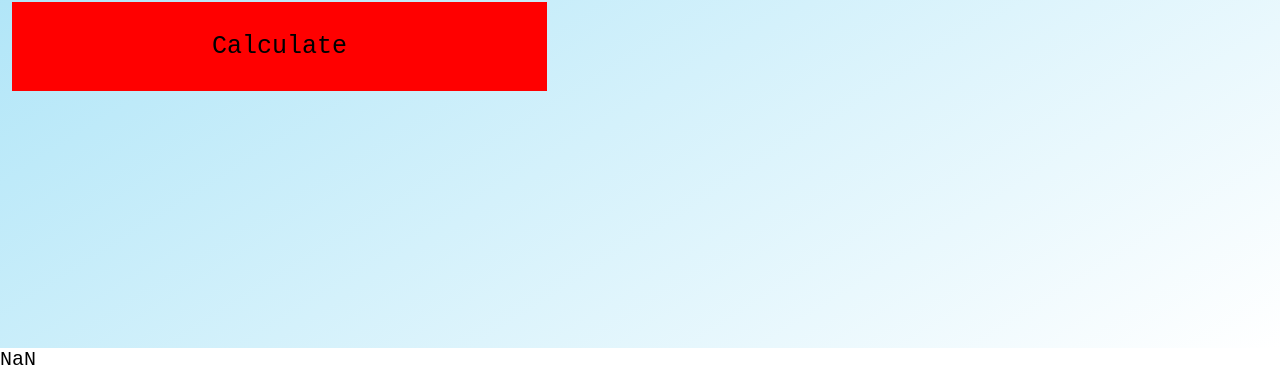
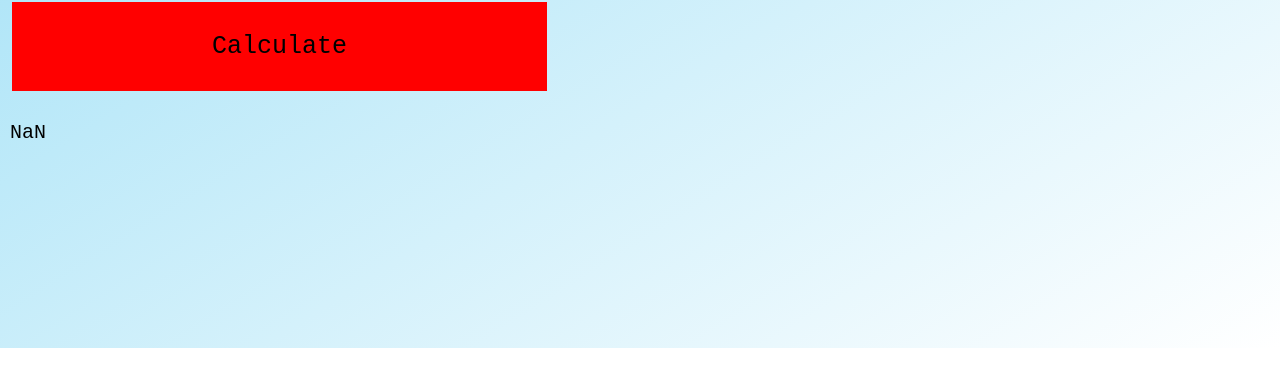
Before and after one commit to cloudec11/NextStepHacks, a plain HTML site: page debt.html in a window 1280 px wide. Both pictures are taken after a click on the button "Calculate". Shown: the part 452-820 px from the top of the page. Drawn offline with Linux system fonts and the light colour scheme.

Commit message:
Rounded + form

```diff
--- a/app.js
+++ b/app.js
@@ -23,8 +23,9 @@ function calculateInterest() {
 
     var monthlyPayment = top/(totalInterestRate-1);
 
-    document.querySelector('#monthly-payment').innerHTML = monthlyPayment;
+    let roundedTotal = monthlyPayment.toFixed(2);
 
-    console.log(monthlyPayment);
+    document.querySelector('#monthly-payment').innerHTML = roundedTotal;
+
 
 }
--- a/debt.html
+++ b/debt.html
@@ -23,9 +23,7 @@
       <input type="number" id="months" value="0" />
 
       <button type="submit" onclick="calculateInterest();">Calculate</button>
+      <p id="monthly-payment"></p>
     </form>
-
-    <p id="monthly-payment"></p>
-
   </body>
 </html>
```
